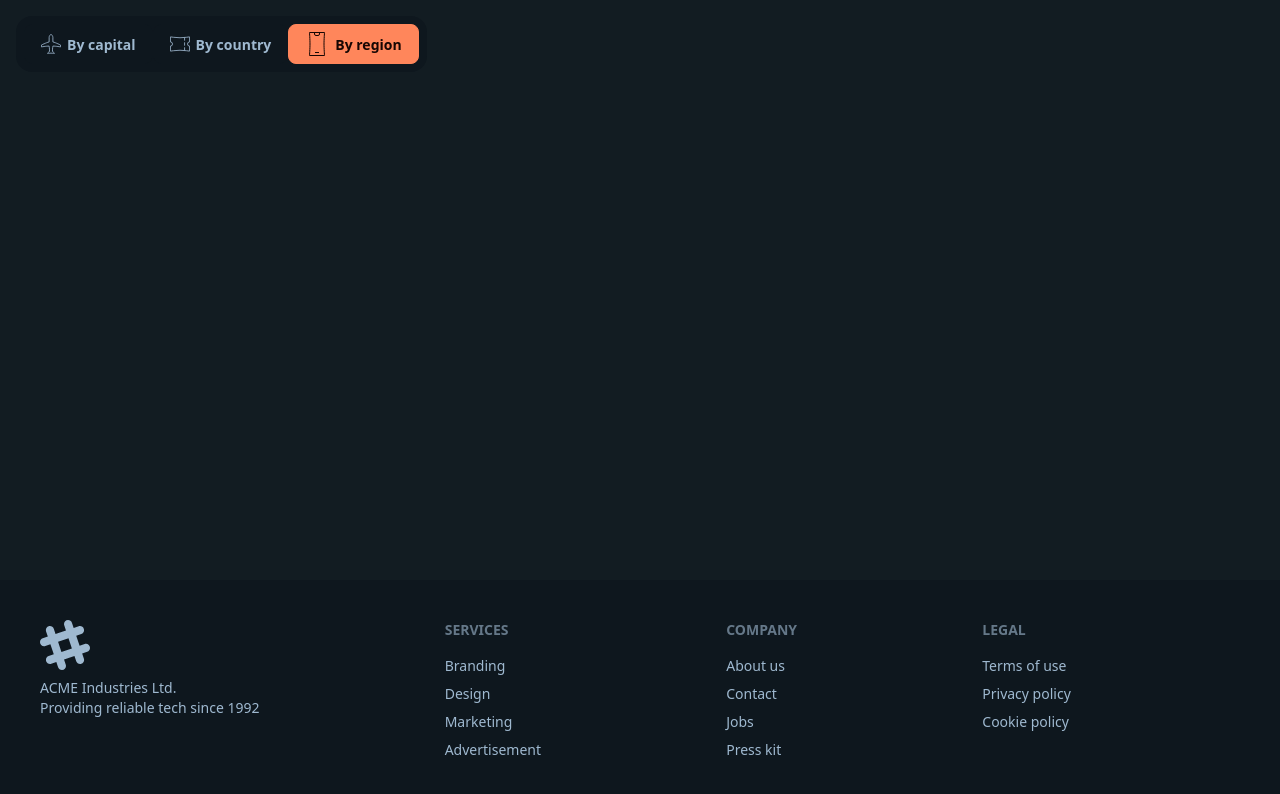
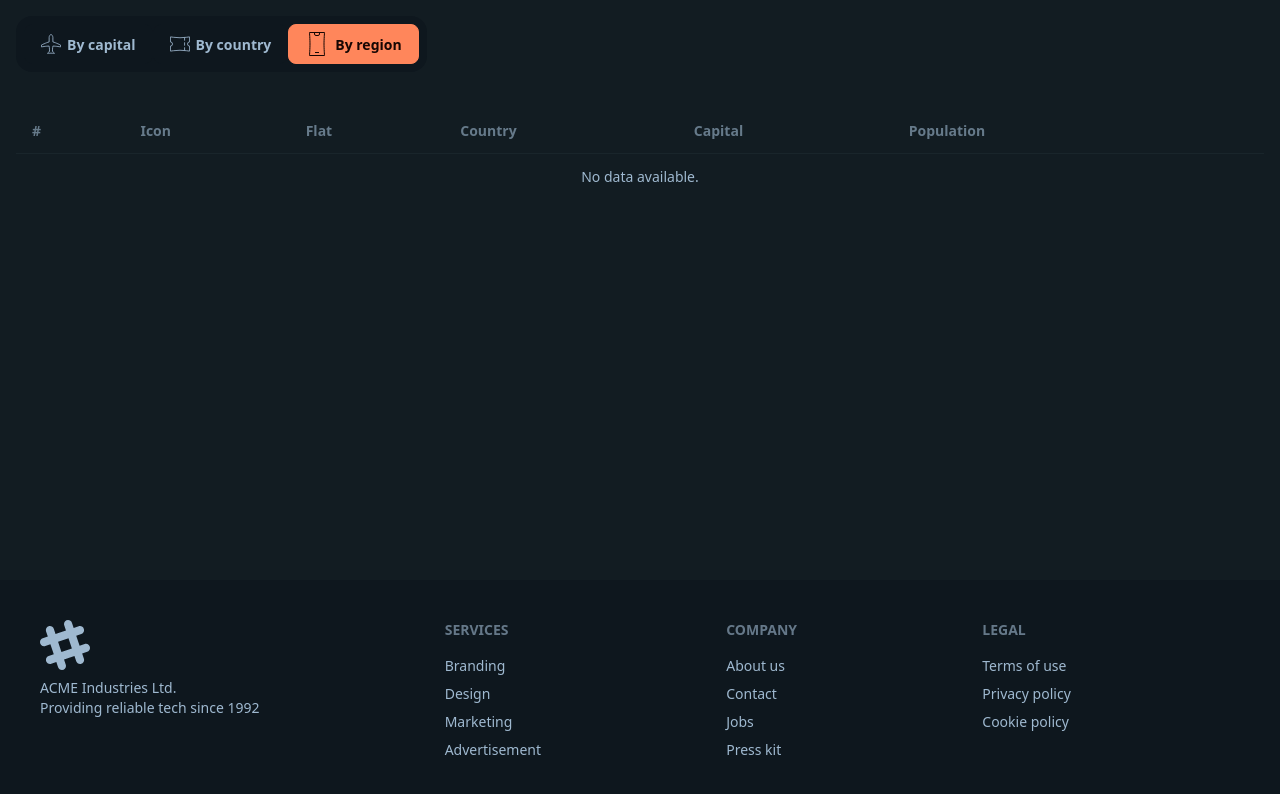
Before and after one commit to moive/countryAppSignalH, an Angular app: page /country/by-region in a window 1280 px wide. Shown: the top 794 px of the page. Built offline with nearby package versions, Linux system fonts and the light colour scheme.

Commit message:
fix linter

```diff
--- a/src/app/country/pages/by-region-page/by-region-page.component.html
+++ b/src/app/country/pages/by-region-page/by-region-page.component.html
@@ -1 +1 @@
-<!-- <country-list /> -->
+<country-list [countries]="[]" />
```
